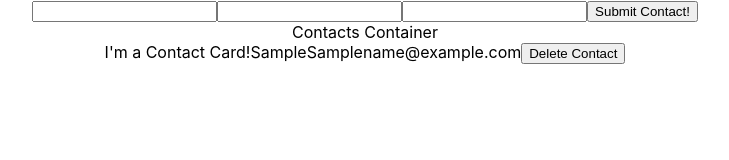
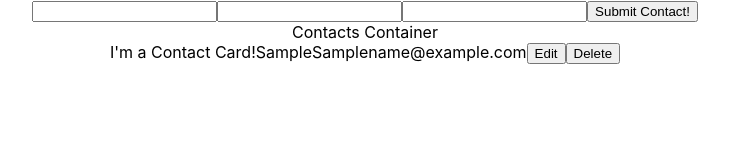
Before and after one commit to csamelian27/MINDBODY---Engineer-I, a React (Create React App) app in the folder project/contact-list-app/: page / in a window 1280 px wide. Both pictures are taken after typing "Sample", "Sample", "name@example.com" into the empty fields and a click on the button "Submit Contact!". Shown: the top 160 px of the page, without its empty margins (275-1004 px from the left). Built offline with nearby package versions, Linux system fonts and the light colour scheme.

Commit message:
almost done with udpate

```diff
--- a/project/contact-list-app/src/Components/ContactCard.js
+++ b/project/contact-list-app/src/Components/ContactCard.js
@@ -1,6 +1,14 @@
-import React from 'react';
+import React, {useState} from 'react';
+import UpdateModal from './UpdateModal'
 
 const ContactCard = (props) => {
+
+  let [clicked, setClick] = useState(false);
+
+  const handleClickUpdate = (contact) => {
+    setClick(clicked = !clicked);
+    props.handleUpdateContact(contact);
+  }
 
   console.log(props);
 
@@ -10,7 +18,9 @@ const ContactCard = (props) => {
       {props.contact.name}
       {props.contact.phone}
       {props.contact.email}
-      <button onClick={() => props.handleDeleteContact(props.contact)}>Delete Contact</button>
+      <button onClick={handleClickUpdate}>Edit</button>
+      <button onClick={() => props.handleDeleteContact(props.contact)}>Delete</button>
+      { clicked ? <UpdateModal contact={props.contact} handleClickUpdate={handleClickUpdate} /> : null }
     </div>
   )
 }
--- /dev/null
+++ b/project/contact-list-app/src/Components/UpdateModal.js
@@ -0,0 +1,36 @@
+import React from 'react';
+
+class UpdateModal extends React.Component {
+
+  state = {
+    name: this.props.contact.name,
+    phone: this.props.contact.phone,
+    email: this.props.contact.email
+  }
+
+  handleChange = (e) => {
+    this.setState({
+      [e.target.name]: e.target.value
+    })
+  }
+
+  handleUpdateSubmit = (e) => {
+    e.preventDefault();
+    this.props.handleClickUpdate(this.state);
+  }
+
+  render() {
+    return(
+      <div className="update-modal">
+        <form className="update-form" onSubmit={this.handleUpdateSubmit}>
+          <input type="text" name="name" value={this.state.name} onChange={this.handleChange}></input>
+          <input type="text" name="phone" value={this.state.phone} onChange={this.handleChange}></input>
+          <input type="text" name="email" value={this.state.email} onChange={this.handleChange}></input>
+          <button>Update Contact!</button>
+        </form>
+      </div>
+    )
+  }
+}
+
+export default UpdateModal;
--- a/project/contact-list-app/src/Containers/ContactContainer.js
+++ b/project/contact-list-app/src/Containers/ContactContainer.js
@@ -4,7 +4,7 @@ import ContactCard from '../Components/ContactCard'
 const ContactContainer = (props) => {
 
   const renderCards = () => {
-    return props.allContacts.map((contactObj, index) => <ContactCard key={index} contact={contactObj} handleDeleteContact={props.handleDeleteContact} />)
+    return props.allContacts.map((contactObj, index) => <ContactCard key={index} contact={contactObj} handleUpdateContact={props.handleUpdateContact} handleDeleteContact={props.handleDeleteContact} />)
   }
 
   console.log(props);
--- a/project/contact-list-app/src/Containers/Home.js
+++ b/project/contact-list-app/src/Containers/Home.js
@@ -15,6 +15,11 @@ class Home extends React.Component {
     })
   }
 
+  handleUpdateContact = (contact) => {
+    console.log("updating");
+    console.log(contact);
+  }
+
   handleDeleteContact = (contact) => {
     let { allContacts } = this.state;
     let newContacts = allContacts.filter(contactObj => contactObj.email !== contact.email)
@@ -30,7 +35,7 @@ class Home extends React.Component {
     return(
       <div className="home">
         <ContactForm handleAddContact={this.handleAddContact} />
-        <ContactContainer allContacts={allContacts} handleDeleteContact={this.handleDeleteContact} />
+        <ContactContainer allContacts={allContacts} handleUpdateContact={this.handleUpdateContact} handleDeleteContact={this.handleDeleteContact} />
       </div>
     )
   }
```
